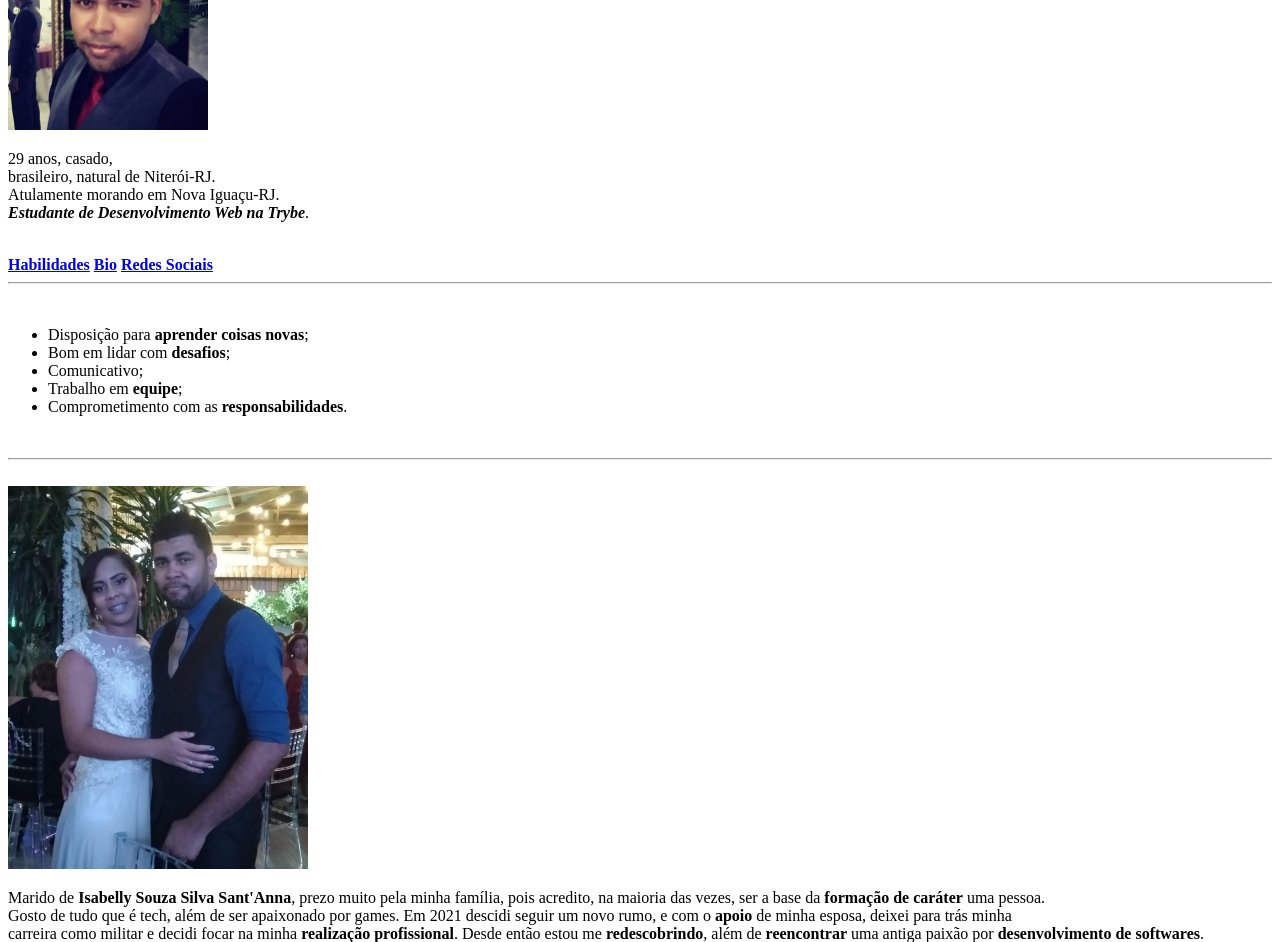
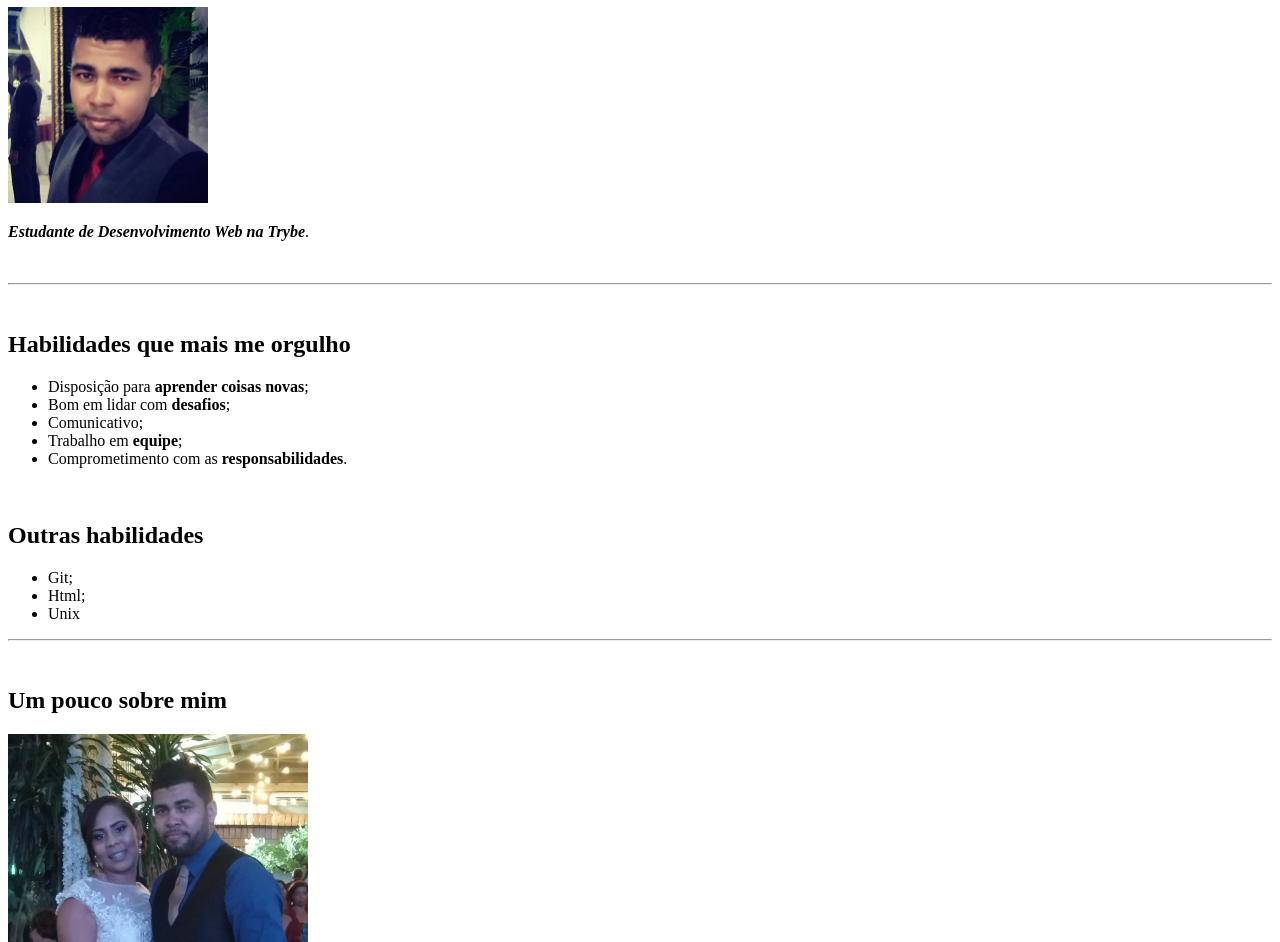
Before and after one commit to dihsantanna/dihsantanna.github.io, a plain HTML site: page index.html in a window 1280 px wide. Shown: the part 146-1088 px from the top of the page. Drawn offline with Linux system fonts and the light colour scheme.

Commit message:
Alteraçao na posiçao do indice e ediçao da bio

```diff
--- a/index.html
+++ b/index.html
@@ -7,15 +7,16 @@
     <title>Diogo Sant'Anna</title>
 </head>
 <body>
+    <p>☞ <b><a href="#skills">Habilidades</a></b> <br>
+    ☞ <b><a href="#bio">Bio</a></b> <br>
+    ☞ <b><a href="#redes">Redes Sociais</a></b></p>
     <h1>Diogo dos Santos Sant'Anna</h1>
     <img id="fotoInicio" width="200px" src="./fotos/foto_perfil.png" alt="Foto de Diogo Sant'Anna">
-    <p>29 anos, casado,<br>brasileiro, natural de Niterói-RJ.<br>Atulamente morando em Nova Iguaçu-RJ.<br><i><b>Estudante de Desenvolvimento Web na Trybe</b></i>.</p>
-    <br>
-    <b> <a href="#skills">Habilidades</a> </b> <b><a href="#bio">Bio</a></b> <b><a href="#redes">Redes Sociais</a></b>
+    <p><i><b>Estudante de Desenvolvimento Web na Trybe</b></i>.</p>
     <br>
     <hr id="skills">
     <br>
-
+    <h2>Habilidades que mais me orgulho</h2>
     <ul>
         <li>Disposição para <strong>aprender coisas novas</strong>;</li>
         <li>Bom em lidar com <strong>desafios</strong>;</li>
@@ -24,10 +25,19 @@
         <li>Comprometimento com as <strong>responsabilidades</strong>.</li>
     </ul>
     <br>
+
+    <h2>Outras habilidades</h2>
+    <ul>
+        <li>Git;</li>
+        <li>Html;</li>
+        <li>Unix</li>
+    </ul>
     <hr>
     <br>
+
+    <h2>Um pouco sobre mim</h2>
     <img id="bio" width="300px" src="./fotos/foto_isabelly_e_eu.jpg" alt="Foto de Diogo e Isabelly"></a>
-    <p>Marido de <strong>Isabelly Souza Silva Sant'Anna</strong>, prezo muito pela minha família, pois acredito, na maioria das vezes, ser a base da <strong>formação de  caráter</strong> uma pessoa.<br>Gosto de tudo que é tech, além de ser apaixonado por games. Em 2021 descidi seguir um novo rumo, e com o <strong>apoio</strong> de minha esposa, deixei para trás minha<br>carreira como militar e decidi focar na minha <strong>realização profissional</strong>. Desde então estou me <strong>redescobrindo</strong>, além de <strong>reencontrar</strong> uma antiga paixão por <strong>desenvolvimento de softwares</strong>. </p>
+    <p>Sou brasileiro, natural de Niterói-RJ, tenho 29 anos,a tulamente morando em Nova Iguaçu-RJ. Casado com <strong>Isabelly Souza Silva Sant'Anna</strong>, prezo muito pela<br>minha família, pois acredito, na maioria das vezes, ser a base da <strong>formação de  caráter</strong> uma pessoa. Gosto de tudo que é tech, além de ser apaixonado por games.<br>Em 2021 descidi seguir um novo rumo, e com o <strong>apoio</strong> de minha esposa, deixei para trás minha carreira como militar e decidi focar na minha <strong>realização profissional</strong>.<br>Desde então estou me <strong>redescobrindo</strong>, além de <strong>reencontrar</strong> uma antiga paixão por <strong>desenvolvimento de softwares</strong>. </p>
     <br>
     <hr>
     <br>
```
